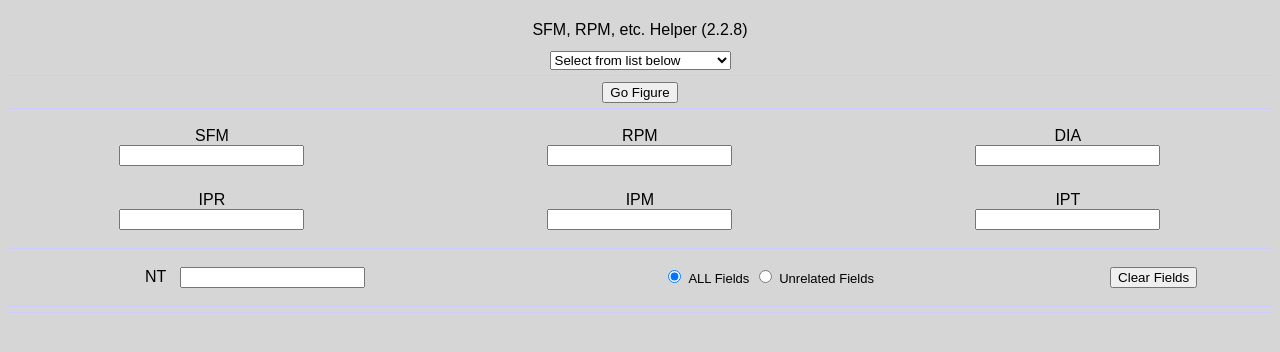
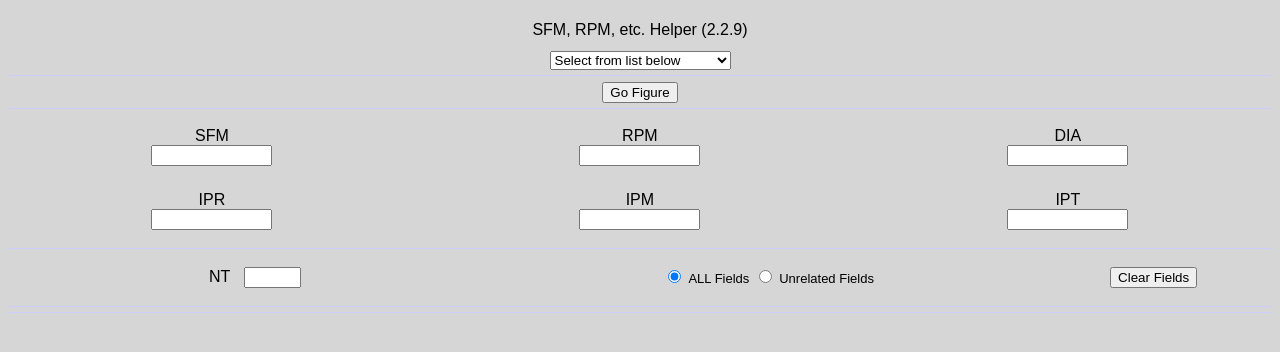
Before and after one commit to GLFilkins/GLFilkins.github.io, a plain HTML site: page index.html in a window 1280 px wide. Drawn offline with Linux system fonts and the light colour scheme.

Commit message:
Update index.html

```diff
--- a/index.html
+++ b/index.html
@@ -3,7 +3,7 @@
   <meta charset="UTF-8">
   <meta name='viewport' content='width=device-width, initial-scale=1.0, user-scalable=0' >
   <meta http-equiv="X-UA-Compatible" content="ie=edge">
-  <title>UberCalc (2.2.8)</title>
+  <title>UberCalc (2.2.9)</title>
   <link rel="stylesheet" href="./styles.css">
   <link rel="manifest" href="./manifest.json">
 
@@ -343,7 +343,7 @@ if (numTeeth==0){
 
 <div id="subcon1" class="section group">
 	<div class="col span_2_of_2" align="center">
-	SFM, RPM, etc. Helper (2.2.8)
+	SFM, RPM, etc. Helper (2.2.9)
 	</div>
 </div>
 
@@ -376,7 +376,7 @@ CheckCells(this.form.CalcSelector.value)">
 	SFM
 	</div>
 	<div>
-	<input name="sfm" type="number" step="0.01" id="sfm" size="12" maxlength="9" font-size: 1em;>
+	<input name="sfm" type="numeric" step="0.01" id="sfm" size="12" maxlength="9" font-size: 1em;>
 	</div>
 	</div>
 
@@ -385,7 +385,7 @@ CheckCells(this.form.CalcSelector.value)">
 	RPM
 	</div>
 	<div>
-	<input name="rpm" type="number" step="0.01" id="rpm" size="12" maxlength="9" font-size: inherit;>
+	<input name="rpm" type="numeric" step="0.01" id="rpm" size="12" maxlength="9" font-size: inherit;>
 	</div>
 	</div>
 
@@ -394,7 +394,7 @@ CheckCells(this.form.CalcSelector.value)">
 	DIA
 	</div>
 	<div>
-	<input name="dia" type="number" step="0.01" id="dia" size="12" maxlength="9" font-size: inherit;>
+	<input name="dia" type="numeric" step="0.01" id="dia" size="12" maxlength="9" font-size: inherit;>
 	</div>
 	</div>
 </div>
@@ -405,7 +405,7 @@ CheckCells(this.form.CalcSelector.value)">
 	IPR
 	</div>
 	<div>
-	<input name="ipr" type="number" step="0.01" id="ipr" size="12" maxlength="9" font-size: inherit;>
+	<input name="ipr" type="numeric" step="0.01" id="ipr" size="12" maxlength="9" font-size: inherit;>
 	</div>
 	</div>
 
@@ -414,7 +414,7 @@ CheckCells(this.form.CalcSelector.value)">
 	IPM
 	</div>
 	<div>
-	<input name="ipm" type="number" step="0.01" id="ipm" size="12" maxlength="9" font-size: inherit;>
+	<input name="ipm" type="numeric" step="0.01" id="ipm" size="12" maxlength="9" font-size: inherit;>
 	</div>
 	</div>
 
@@ -423,7 +423,7 @@ CheckCells(this.form.CalcSelector.value)">
 	IPT
 	</div>
 	<div>
-	<input name="ipt" type="number" step="0.01" id="ipt" size="12" maxlength="9" font-size: inherit;>
+	<input name="ipt" type="numeric" step="0.01" id="ipt" size="12" maxlength="9" font-size: inherit;>
 	</div>
 	</div>
 </div>
@@ -434,7 +434,7 @@ CheckCells(this.form.CalcSelector.value)">
 <div class="section group">
 	<div class="col span_2_of_5" align="center">
 	NT&nbsp;&nbsp;
-	<input name="numTeeth" type="number" step="0.01" id="numTeeth" size="4" maxlength="3" font-size: inherit;>
+	<input name="numTeeth" type="numeric" step="0.01" id="numTeeth" size="4" maxlength="3" font-size: inherit;>
 	</div>
 
 	<div class="col span_2_of_5" align="center"><label>
```
